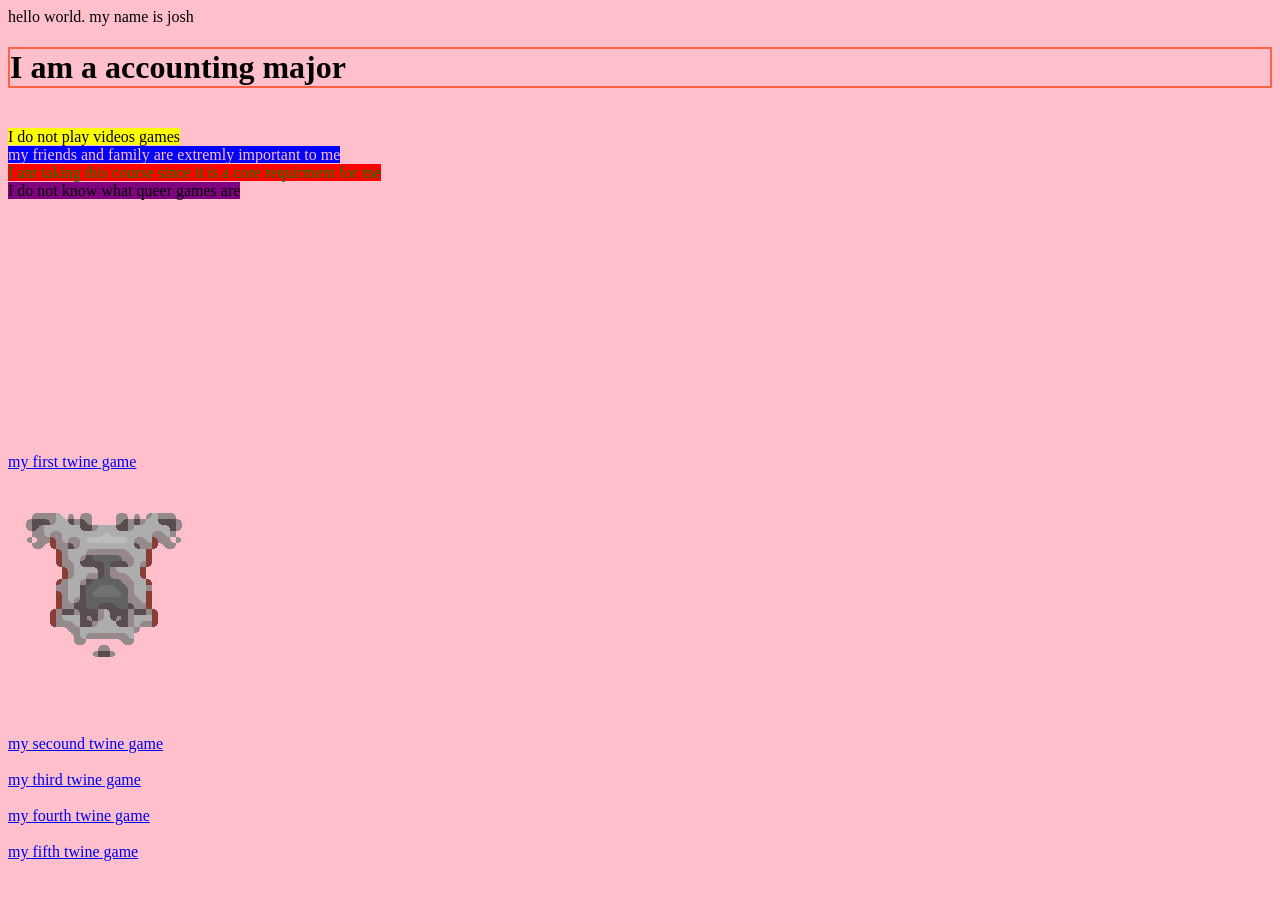
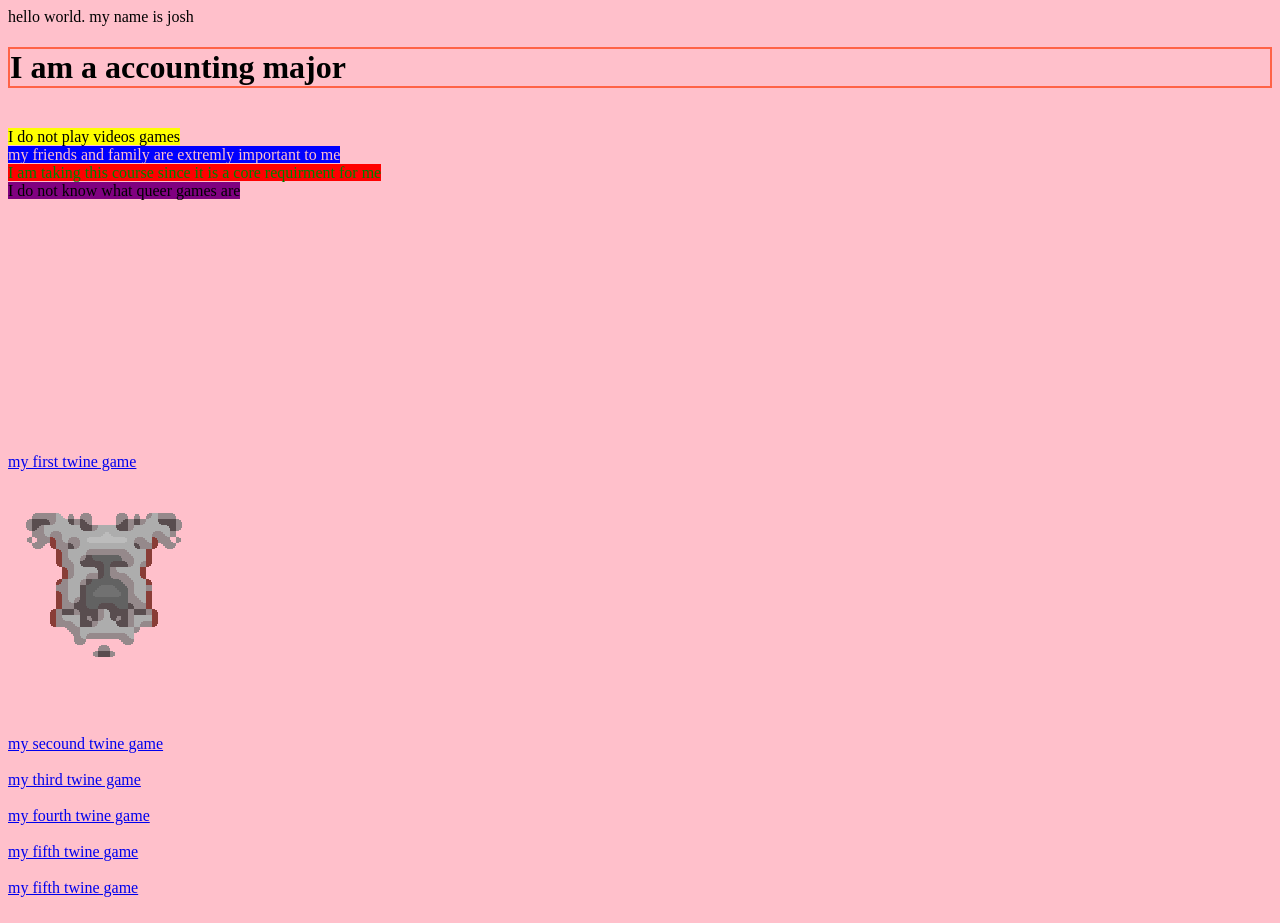
Before and after one commit to Joshwightman/queernarratives, a plain HTML site: page index.html in a window 1280 px wide. Before the commit the page ends 887 px from the top, so only its background shows below. Drawn offline with Linux system fonts and the light colour scheme.

Commit message:
Update index.html

```diff
--- a/index.html
+++ b/index.html
@@ -36,5 +36,7 @@ hello world. my name is josh<br>
     <br><br>
 <a href="https://joshwightman.github.io/queernarratives/giveaway.html">my fifth twine game</a>
     <br><br>
+    <a href="https://joshwightman.github.io/queernarratives/room.html">my fifth twine game</a>
+    <br><br>
   </body>
 </html>
```
